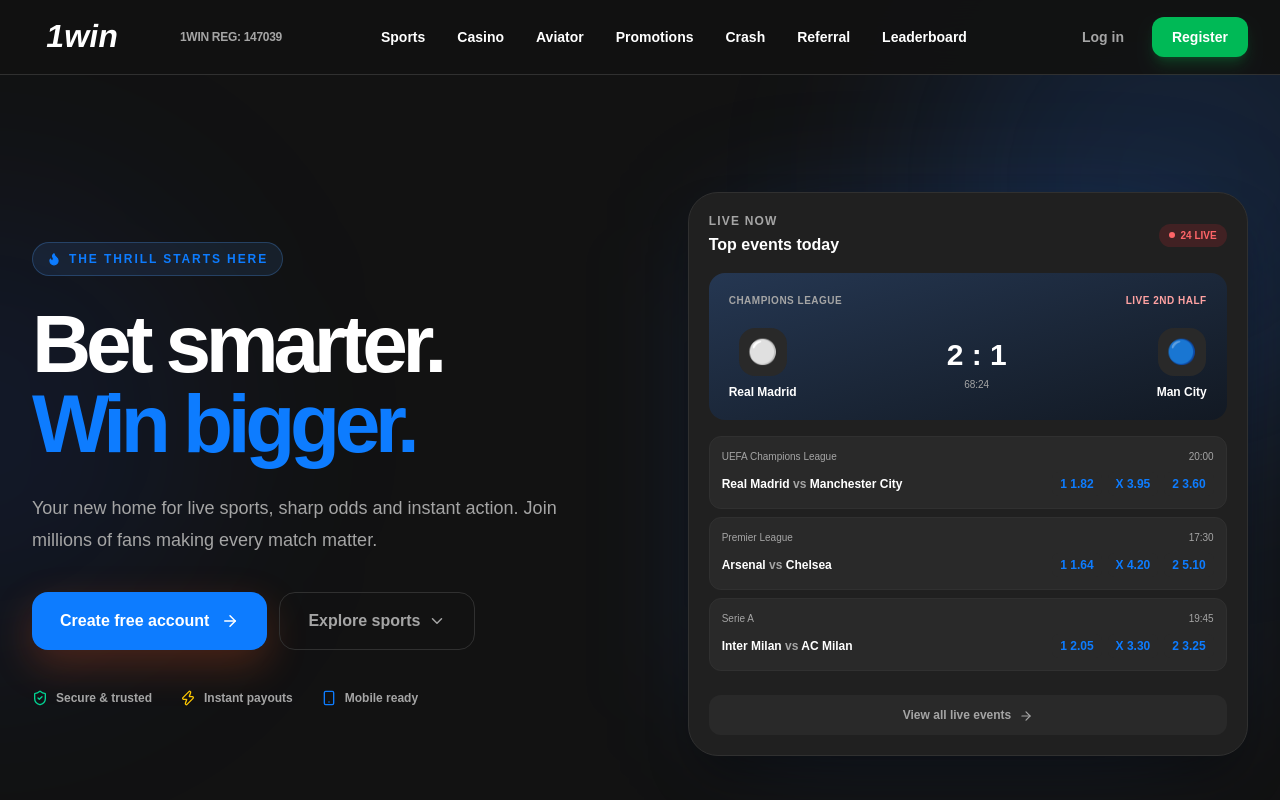
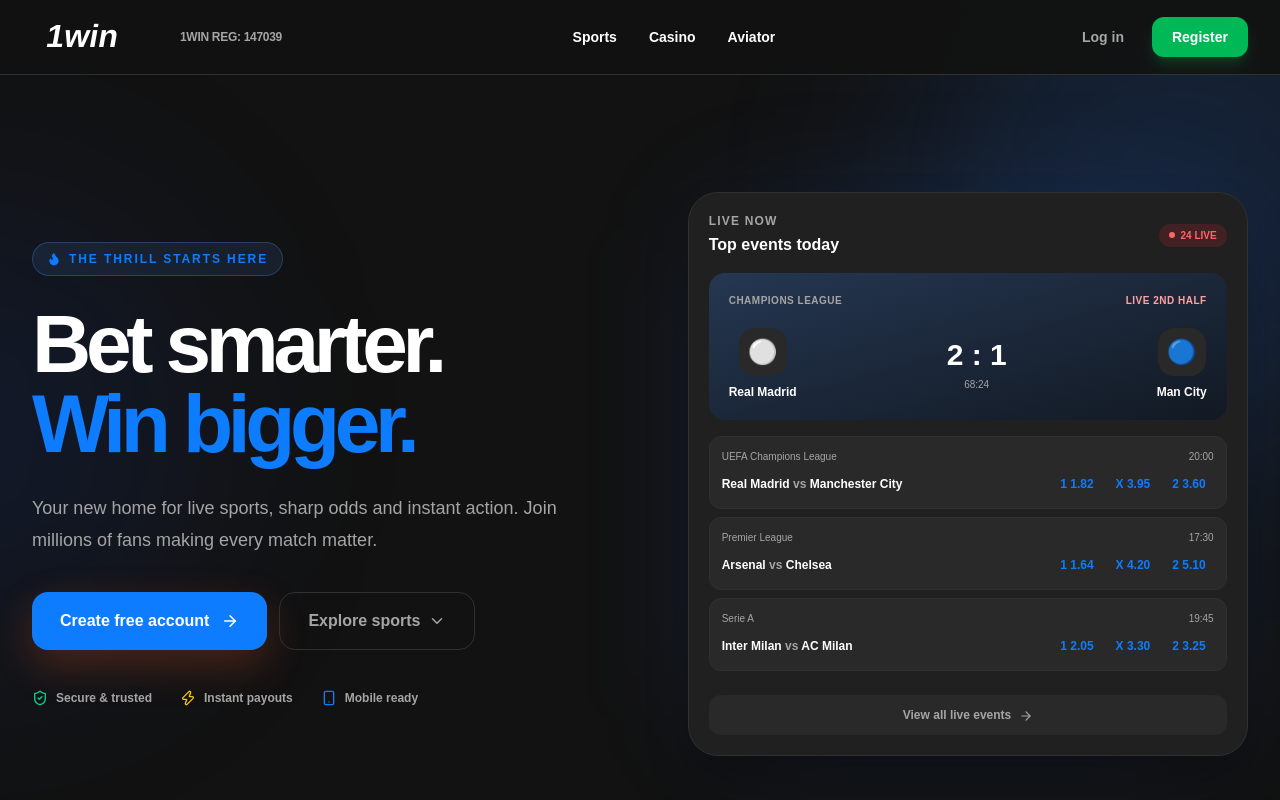
Before and after one commit to hit-sharq/111, a Next.js app: page / in a window 1280 px wide. Shown: the top 800 px of the page. Built offline with nearby package versions, Linux system fonts and the light colour scheme.

Commit message:
Header tabs: only Sports, Casino, Aviator

```diff
--- a/app/page.tsx
+++ b/app/page.tsx
@@ -46,10 +46,6 @@ export default function Page() {
             <a className="text-white" href="https://pakakumi.com/sports">Sports</a>
             <a className="text-white" href="https://pakakumi.com">Casino</a>
             <a className="text-white" href="https://pakakumi.com/aviator">Aviator</a>
-            <a className="text-white" href="https://pakakumi.com/promotions">Promotions</a>
-            <a className="text-white" href="https://pakakumi.com/crash">Crash</a>
-            <a className="text-white" href="https://pakakumi.com/referral">Referral</a>
-            <a className="text-white" href="https://pakakumi.com/leaderboard">Leaderboard</a>
           </div>
           <div className="hidden items-center gap-3 md:flex">
             <a href="https://pakakumi.com/login" className="rounded-xl px-4 py-2.5 text-sm font-bold text-white/75 hover:text-white">Log in</a>
@@ -63,10 +59,6 @@ export default function Page() {
               <a href="https://pakakumi.com/sports" onClick={() => setMenuOpen(false)}>Sports</a>
               <a href="https://pakakumi.com" onClick={() => setMenuOpen(false)}>Casino</a>
               <a href="https://pakakumi.com/aviator" onClick={() => setMenuOpen(false)}>Aviator</a>
-              <a href="https://pakakumi.com/promotions" onClick={() => setMenuOpen(false)}>Promotions</a>
-              <a href="https://pakakumi.com/crash" onClick={() => setMenuOpen(false)}>Crash</a>
-              <a href="https://pakakumi.com/referral" onClick={() => setMenuOpen(false)}>Referral</a>
-              <a href="https://pakakumi.com/leaderboard" onClick={() => setMenuOpen(false)}>Leaderboard</a>
               <a href="https://pakakumi.com/register" className="registration rounded-xl bg-[#00b956] px-4 py-3 text-center text-white">Register</a>
             </div>
           </div>
```
